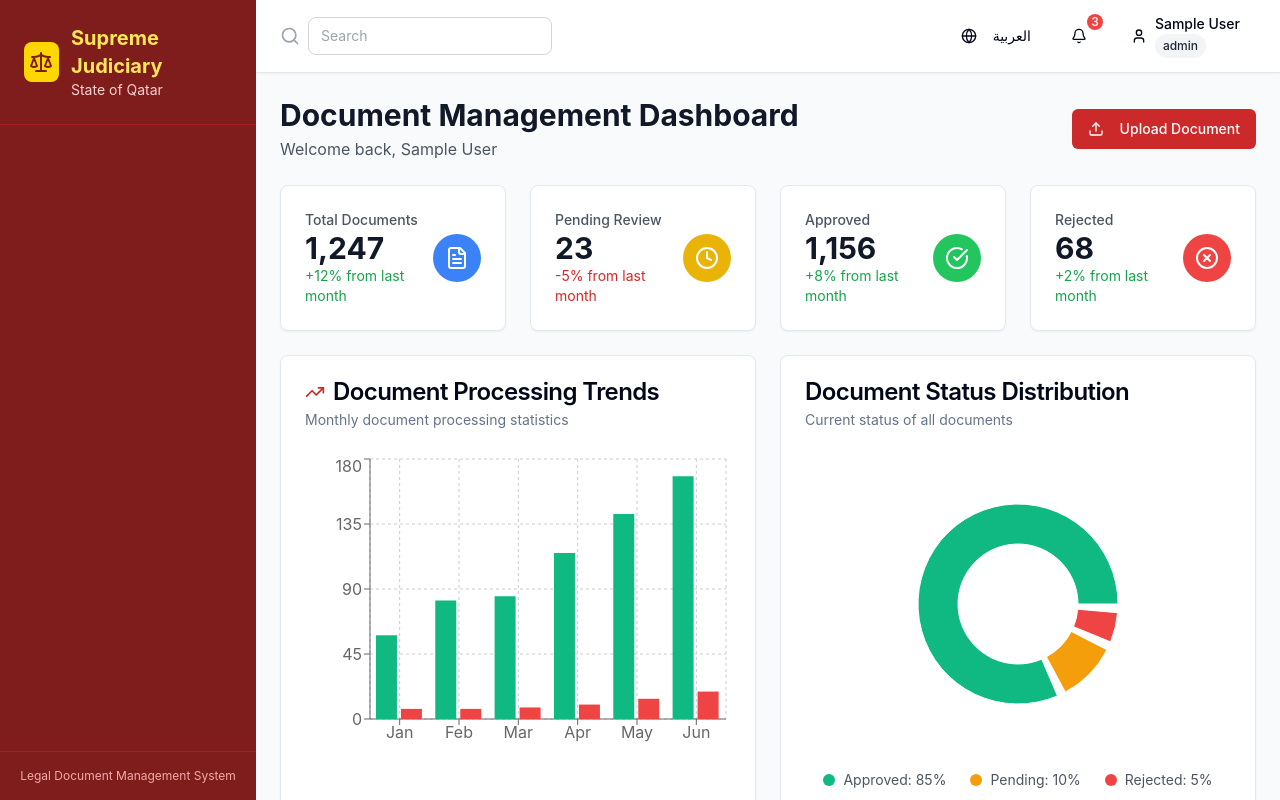
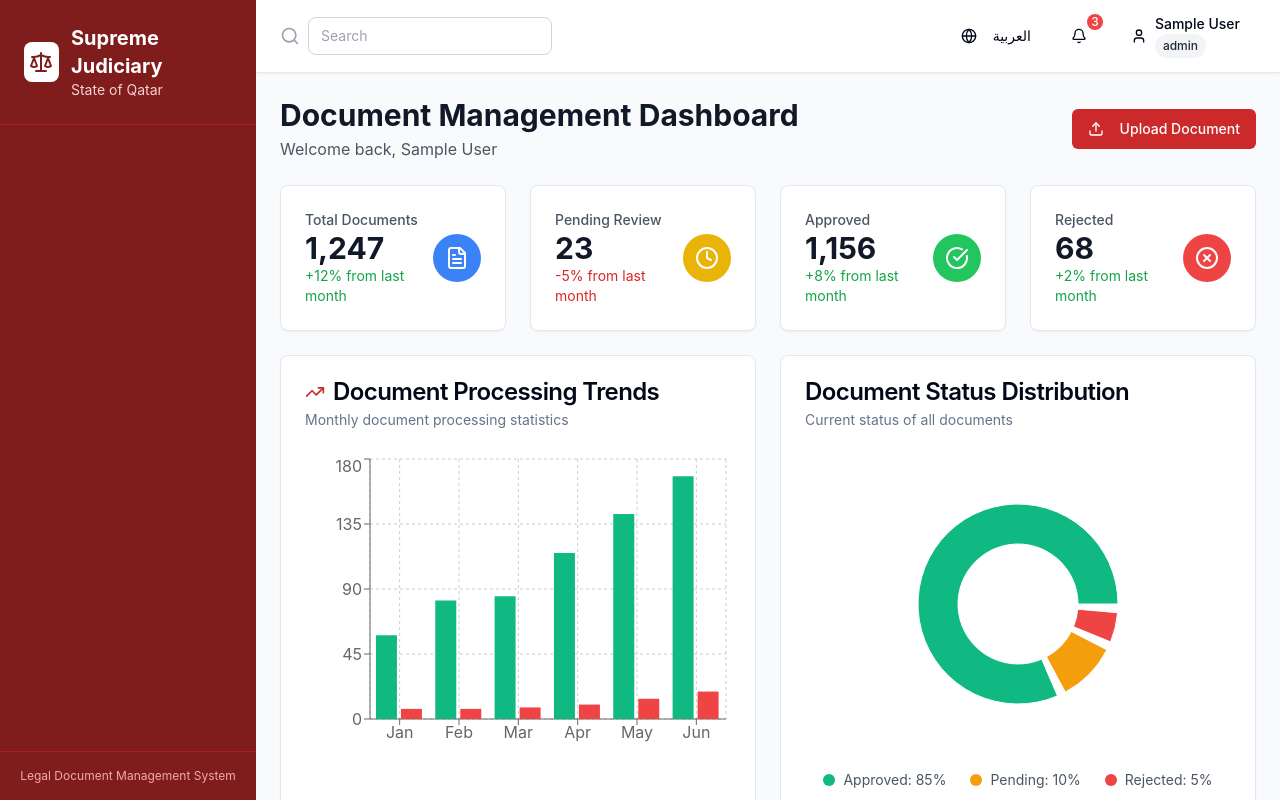
Before and after one commit to mohannadkhirallah/qatar-legal-portal-ui, a React (Vite) app: page /dashboard in a window 1280 px wide. Built offline with nearby package versions, Linux system fonts and the light colour scheme; sample sign-in values are in the browser's storage.

Commit message:
Fix: Sidebar color
Replaced the golden color in the sidebar with white to align with the theme.

```diff
--- a/src/components/Sidebar.tsx
+++ b/src/components/Sidebar.tsx
@@ -69,11 +69,11 @@ const Sidebar: React.FC = () => {
     <div className="bg-maroon-800 text-white w-64 min-h-screen flex flex-col">
       <div className="p-6 border-b border-maroon-700">
         <div className="flex items-center space-x-3 rtl:space-x-reverse">
-          <div className="flex items-center justify-center w-10 h-10 bg-gold-500 rounded-lg">
+          <div className="flex items-center justify-center w-10 h-10 bg-white rounded-lg">
             <Scale className="h-6 w-6 text-maroon-800" />
           </div>
           <div>
-            <h1 className="text-xl font-bold text-gold-400">
+            <h1 className="text-xl font-bold text-white">
               {isRTL ? 'المجلس الأعلى للقضاء' : 'Supreme Judiciary'}
             </h1>
             <p className="text-sm text-maroon-200">
@@ -92,7 +92,7 @@ const Sidebar: React.FC = () => {
               to={item.href}
               className={`flex items-center space-x-3 rtl:space-x-reverse px-4 py-3 rounded-lg transition-colors ${
                 isActive(item.href)
-                  ? 'bg-maroon-700 text-gold-400 border-r-4 border-gold-400 rtl:border-r-0 rtl:border-l-4'
+                  ? 'bg-maroon-700 text-white border-r-4 border-white rtl:border-r-0 rtl:border-l-4'
                   : 'text-maroon-100 hover:bg-maroon-700 hover:text-white'
               }`}
             >
```
